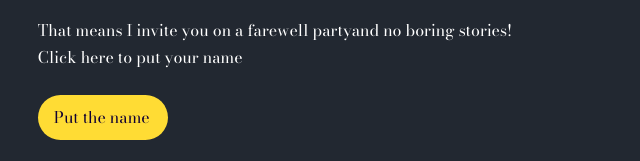
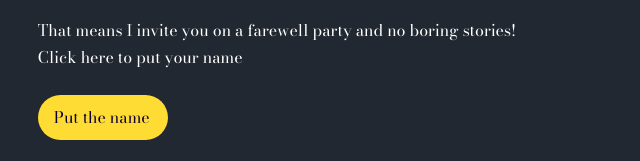
Before and after one commit to ponchique/invitation, a plain HTML site: page index.html in a window 1280 px wide. Shown: the part 250-411 px from the top of the page, 59-699 px from the left. Drawn offline with nearby package versions, Linux system fonts and the light colour scheme.

Commit message:
Update index.html

```diff
--- a/index.html
+++ b/index.html
@@ -68,7 +68,7 @@
             <h2>You clicked "Read More"! Wow, means you really read the message!</h2>
             <div class="button-box">
 
-                <div>That means I invite you on a farewell partyand no boring stories!</div>
+                <div>That means I invite you on a farewell party and no boring stories!</div>
                 <div>Click here to put your name</div>
                 <a href="https://docs.google.com/spreadsheets/d/1E6Dnn6drbUwe_iGCj0pfQVGF0v6QWFN0c09RG3EBP5c/edit?usp=sharing"
                     class="button" target="_blank">Put the name</a>
```
